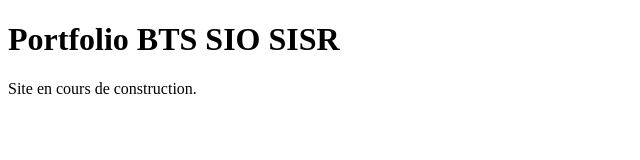
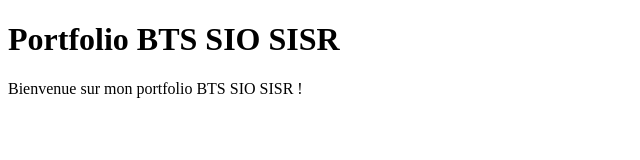
Before and after one commit to gibi-cpu/gabriel.portfoliobtssio, a plain HTML site: page index.html in a window 1280 px wide. Shown: the whole page, without its empty margins (0-640 px from the left). Drawn offline with Linux system fonts and the light colour scheme.

Commit message:
Update index.html

```diff
--- a/index.html
+++ b/index.html
@@ -7,6 +7,6 @@
 </head>
 <body>
     <h1>Portfolio BTS SIO SISR</h1>
-    <p>Site en cours de construction.</p>
+    <p>Bienvenue sur mon portfolio BTS SIO SISR !</p>
 </body>
 </html>
```
